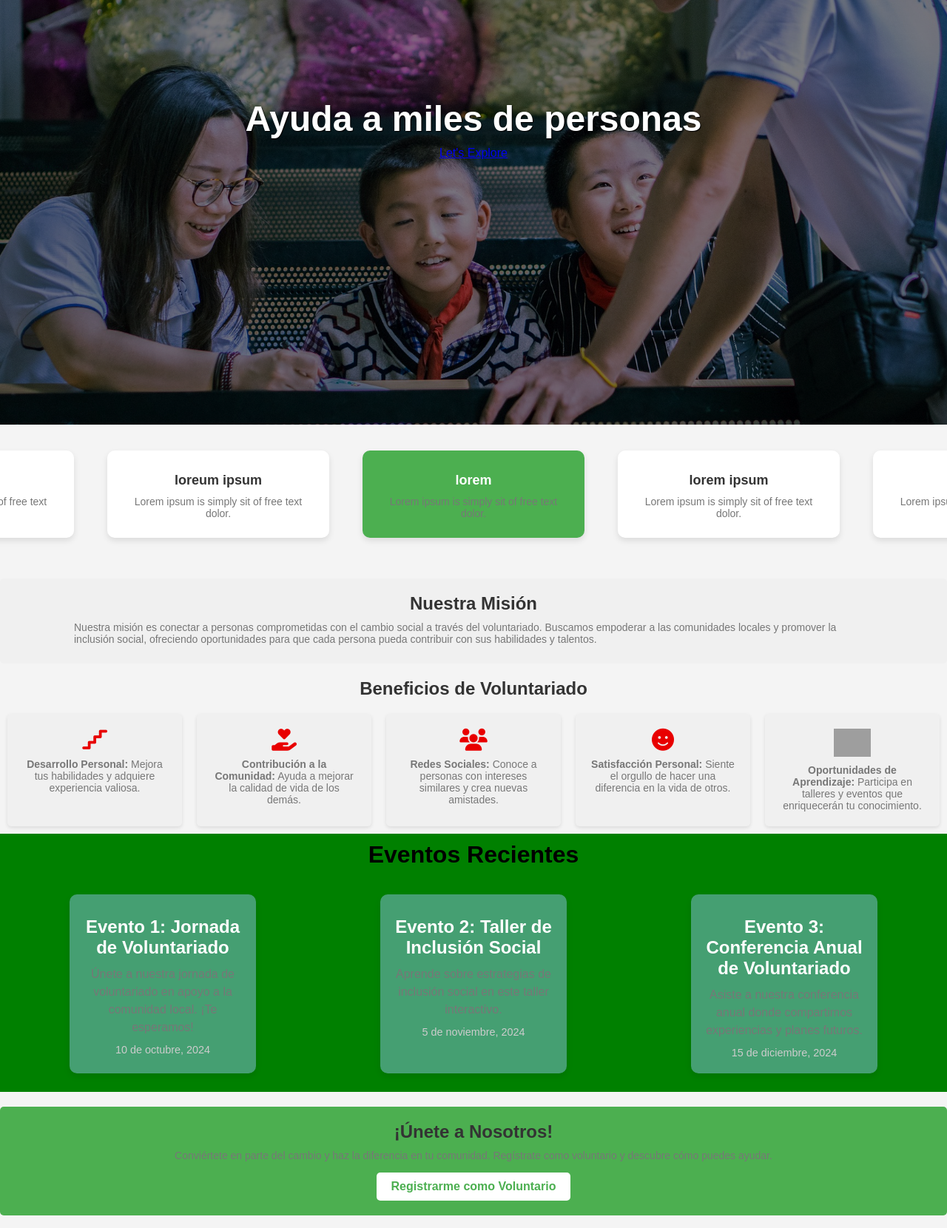
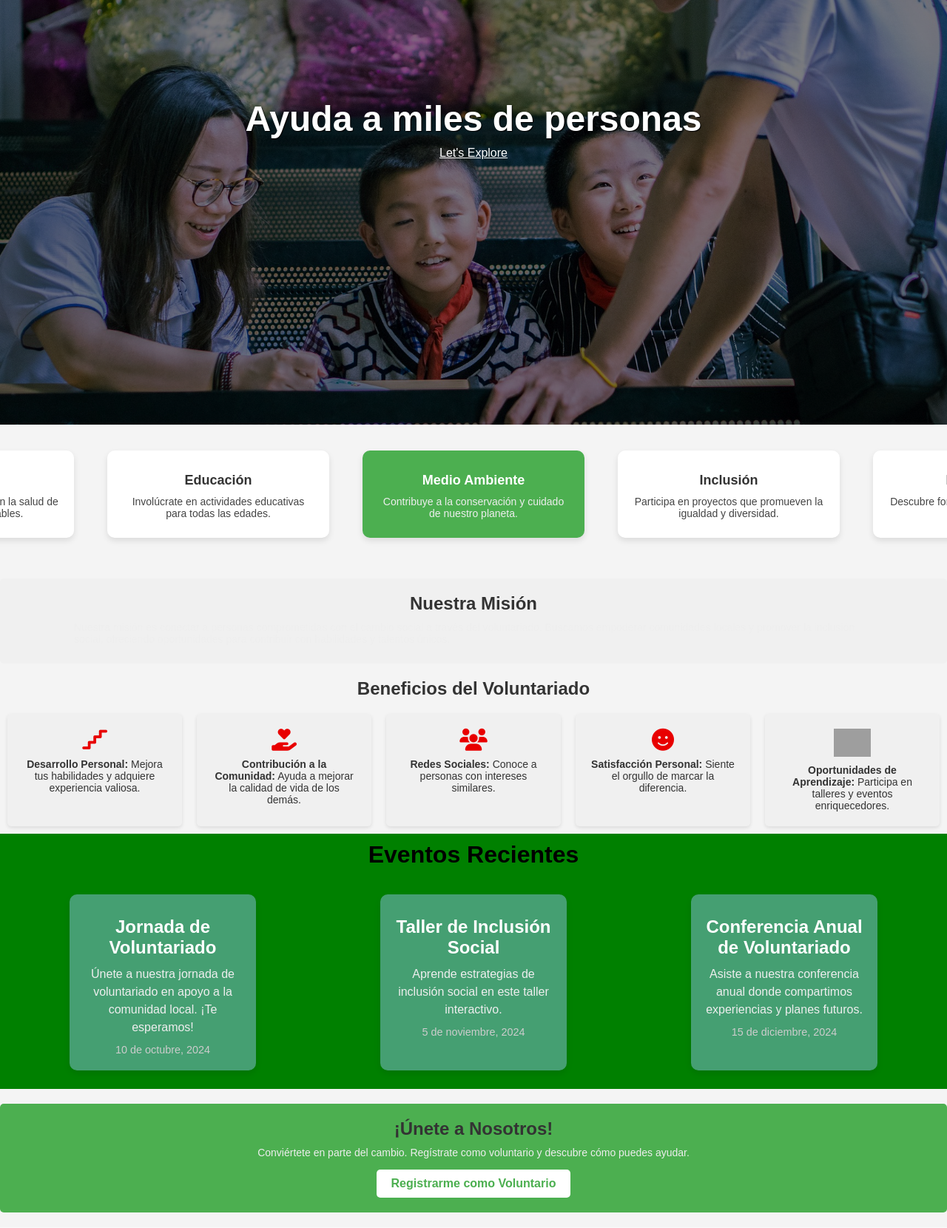
Before and after one commit to Alicia17-oss/inclunet, a PHP site: page / in a window 1280 px wide. Shown: the part 226-1886 px from the top of the page at 74% size. Run offline with PHP 8.4, Linux system fonts and the light colour scheme; some libraries are stand-ins or nearby versions; grey boxes are pictures that could not be loaded.

Commit message:
Fixed login and improved design

```diff
--- a/index.php
+++ b/index.php
@@ -3,87 +3,92 @@
 <head>
     <meta charset="UTF-8">
     <meta name="viewport" content="width=device-width, initial-scale=1.0">
-    <title>Inclunet Space</title>
+    <meta name="description" content="Inclunet Space conecta personas comprometidas con el cambio social mediante oportunidades de voluntariado inclusivas.">
+    <meta name="keywords" content="voluntariado, inclusión, cambio social, organizaciones, desarrollo personal">
+    <meta name="author" content="Inclunet Space">
+    <meta property="og:title" content="Inclunet Space - Voluntariado e Inclusión Social">
+    <meta property="og:description" content="Descubre oportunidades de voluntariado y ayuda a transformar comunidades con Inclunet Space.">
+    <meta property="og:image" content="Imagenes/Hero.jpg">
+    <meta property="og:url" content="https://tu-sitio.com">
+    <meta name="twitter:card" content="summary_large_image">
+    <title>Inclunet Space - Voluntariado e Inclusión Social</title>
     <link rel="stylesheet" href="style.css">
-    <link rel = 'stylesheet' href="https://cdnjs.cloudflare.com/ajax/libs/font-awesome/6.6.0/css/all.min.css" integrity="sha512-Kc323vGBEqzTmouAECnVceyQqyqdsSiqLQISBL29aUW4U/M7pSPA/gEUZQqv1cwx4OnYxTxve5UMg5GT6L4JJg==" crossorigin="anonymous" referrerpolicy="no-referrer" />
+    <link rel="stylesheet" href="https://cdnjs.cloudflare.com/ajax/libs/font-awesome/6.6.0/css/all.min.css" integrity="sha512-Kc323vGBEqzTmouAECnVceyQqyqdsSiqLQISBL29aUW4U/M7pSPA/gEUZQqv1cwx4OnYxTxve5UMg5GT6L4JJg==" crossorigin="anonymous" referrerpolicy="no-referrer" />
+    <script src="script.js" defer></script>
 </head>
 <body>
-    <!-- Header -->
-    <div class="header" id="header">
-        <div><img src="Imagenes/logoinclunetspace.png" alt="Inclunet Space logo" height="60" width="60"></div>
-        <div>
+    <header id="header" class="header">
+        <div class="logo">
+            <img src="Imagenes/logoinclunetspace.png" alt="Logotipo de Inclunet Space" height="60" width="60">
+        </div>
         <nav>
             <ul>
-                    <li><a href="quienes somos.html">Quiénes somos</a></li>
-                    <li><a href="voluntariado.html">Voluntariado</a></li>
-                    <li><a href="organizaciones.html">Organizaciones</a></li>
+                <li><a href="quienes somos.html" title="Conoce más sobre nosotros">Quiénes somos</a></li>
+                <li><a href="voluntariado.html" title="Descubre cómo puedes ayudar">Voluntariado</a></li>
+                <li><a href="organizaciones.html" title="Organizaciones asociadas">Organizaciones</a></li>
             </ul>
         </nav>
-        </div>
-
-        <?php if(!isset($_SESSION['username'])) { ?>
+        <?php if (!isset($_COOKIE['username'])) { ?>
         <div class="login-icon" onclick="toggleDropdown()">
             <i class="fa-regular fa-circle-user"></i>
-
-              <!-- Menú desplegable -->
             <div id="dropdown-menu" class="dropdown-menu">
-                  <a href="login.html">Iniciar Sesión</a>
-                  <a href="signup.html">Registrarse</a>
+                <a href="login.html" title="Accede a tu cuenta">Iniciar Sesión</a>
+                <a href="signup.html" title="Regístrate ahora">Registrarse</a>
             </div>
         </div>
+        <?php } else { ?>
+        <p style="color:#fff;">Bienvenido, <?php echo htmlspecialchars($_COOKIE['username']); ?></p>
         <?php } ?>
-    </div>
+    </header>
 
+    <main>
         <!-- Hero Section -->
-    <div class="hero">
-        <img src="Imagenes/Hero.jpg" />
+        <section class="hero">
+            <img src="Imagenes/Hero.jpg" alt="Personas colaborando en actividades comunitarias">
             <h1>Ayuda a miles de personas</h1>
-        <a href="#" class="Participar">Let's Explore</a>
-    </div>
+            <a href="#" class="Participar" title="Explora oportunidades de voluntariado">Let's Explore</a>
+        </section>
 
-    <!-- Estructura HTML del Slider -->
-<div class="slider-container">
-
+        <!-- Slider -->
+        <section class="slider-container">
             <div class="card-slider">
-        <div class="card">
+                <article class="card">
                     <div class="card-icon"></div>
                     <h3>Salud</h3>
-            <p>Lorem ipsum is simply sit of free text dolor.</p>
+                    <p style="color:#444;">Apoya proyectos que mejoran la salud de comunidades vulnerables.</p>
+                </article>
+                <article class="card">
+                    <div class="card-icon"></div>
+                    <h3>Educación</h3>
+                    <p style="color:#444;">Involúcrate en actividades educativas para todas las edades.</p>
+                </article>
+                <article class="card active">
+                    <div class="card-icon"></div>
+                    <h3>Medio Ambiente</h3>
+                    <p>Contribuye a la conservación y cuidado de nuestro planeta.</p>
+                </article>
+                <article class="card">
+                    <div class="card-icon"></div>
+                    <h3>Inclusión</h3>
+                    <p style="color:#444;">Participa en proyectos que promueven la igualdad y diversidad.</p>
+                </article>
+                <article class="card">
+                    <div class="card-icon"></div>
+                    <h3>Exploración</h3>
+                    <p style="color:#444;">Descubre formas innovadoras de marcar la diferencia.</p>
+                </article>
             </div>
-        <div class="card">
-            <div class="card-icon"></div>
-            <h3>loreum ipsum</h3>
-            <p>Lorem ipsum is simply sit of free text dolor.</p>
-        </div>
-        <div class="card active"> <!-- Tarjeta central en verde -->
-            <div class="card-icon"></div>
-            <h3>lorem</h3>
-            <p>Lorem ipsum is simply sit of free text dolor.</p>
-        </div>
-        <div class="card">
-            <div class="card-icon"></div>
-            <h3>lorem ipsum</h3>
-            <p>Lorem ipsum is simply sit of free text dolor.</p>
-        </div>
-        <div class="card">
-            <div class="card-icon"></div>
-            <h3>Exploration</h3>
-            <p>Lorem ipsum is simply sit of free text dolor.</p>
-        </div>
-    </div>
+        </section>
 
-</div>
-
-
-
-
+        <!-- Misión -->
         <section class="mision">
             <h2>Nuestra Misión</h2>
-    <p>Nuestra misión es conectar a personas comprometidas con el cambio social a través del voluntariado. Buscamos empoderar a las comunidades locales y promover la inclusión social, ofreciendo oportunidades para que cada persona pueda contribuir con sus habilidades y talentos.</p>
+            <p>Nuestra misión es conectar a personas comprometidas con el cambio social a través del voluntariado. Buscamos empoderar comunidades locales y promover la inclusión social, ofreciendo oportunidades para contribuir con habilidades y talentos únicos.</p>
         </section>
 
+        <!-- Beneficios -->
         <section class="beneficios">
-    <h2>Beneficios de Voluntariado</h2>
+            <h2>Beneficios del Voluntariado</h2>
             <div class="beneficios-container">
                 <div class="beneficio">
                     <i class="fa-solid fa-stairs"></i>
@@ -95,84 +100,73 @@
                 </div>
                 <div class="beneficio">
                     <i class="fa-solid fa-users"></i>
-            <p><strong>Redes Sociales:</strong> Conoce a personas con intereses similares y crea nuevas amistades.</p>
+                    <p><strong>Redes Sociales:</strong> Conoce a personas con intereses similares.</p>
                 </div>
                 <div class="beneficio">
                     <i class="fa-solid fa-face-smile"></i>
-            <p><strong>Satisfacción Personal:</strong> Siente el orgullo de hacer una diferencia en la vida de otros.</p>
+                    <p><strong>Satisfacción Personal:</strong> Siente el orgullo de marcar la diferencia.</p>
                 </div>
                 <div class="beneficio">
-            <img src="Imagenes/Oportunidad_de_aprendizaje.png" alt="Oportunidades de Aprendizaje" class="icono"> <!-- Cambia la ruta -->
-            <p><strong>Oportunidades de Aprendizaje:</strong> Participa en talleres y eventos que enriquecerán tu conocimiento.</p>
+                    <img src="Imagenes/Oportunidad_de_aprendizaje.png" alt="Icono de aprendizaje" class="icono">
+                    <p><strong>Oportunidades de Aprendizaje:</strong> Participa en talleres y eventos enriquecedores.</p>
                 </div>
             </div>
         </section>
 
+        <!-- Eventos recientes -->
         <section class="eventos-recientes">
             <h2>Eventos Recientes</h2>
             <div class="eventos">
-        <div class="evento">
-            <h3>Evento 1: Jornada de Voluntariado</h3>
+                <article class="evento">
+                    <h3>Jornada de Voluntariado</h3>
                     <p>Únete a nuestra jornada de voluntariado en apoyo a la comunidad local. ¡Te esperamos!</p>
                     <time datetime="2024-10-10">10 de octubre, 2024</time>
-        </div>
-        <div class="evento">
-            <h3>Evento 2: Taller de Inclusión Social</h3>
-            <p>Aprende sobre estrategias de inclusión social en este taller interactivo.</p>
+                </article>
+                <article class="evento">
+                    <h3>Taller de Inclusión Social</h3>
+                    <p>Aprende estrategias de inclusión social en este taller interactivo.</p>
                     <time datetime="2024-11-05">5 de noviembre, 2024</time>
-        </div>
-        <div class="evento">
-            <h3>Evento 3: Conferencia Anual de Voluntariado</h3>
+                </article>
+                <article class="evento">
+                    <h3>Conferencia Anual de Voluntariado</h3>
                     <p>Asiste a nuestra conferencia anual donde compartimos experiencias y planes futuros.</p>
                     <time datetime="2024-12-15">15 de diciembre, 2024</time>
-        </div>
+                </article>
             </div>
         </section>
 
+        <!-- CTA -->
         <section class="cta">
             <h2>¡Únete a Nosotros!</h2>
-    <p>Conviértete en parte del cambio y haz la diferencia en tu comunidad. Regístrate como voluntario y descubre cómo puedes ayudar.</p>
-    <a href="signup.html" class="btn-cta">Registrarme como Voluntario</a>
+            <p>Conviértete en parte del cambio. Regístrate como voluntario y descubre cómo puedes ayudar.</p>
+            <a href="signup.html" class="btn-cta" title="Regístrate ahora como voluntario">Registrarme como Voluntario</a>
         </section>
 
+        <!-- Organizaciones -->
         <section class="organizaciones">
             <h2>Organizaciones Asociadas</h2>
             <div class="lista-organizaciones">
                 <div class="organizacion">
-            <img src="logo-organizacion1.png" alt="Logo Organización 1" height="100">
+                    <img src="logo-organizacion1.png" alt="Logo de Organización 1" height="100">
                     <h3>Organización 1</h3>
                     <p>Descripción breve de la organización y su misión.</p>
                 </div>
                 <div class="organizacion">
-            <img src="logo-organizacion2.png" alt="Logo Organización 2" height="100">
+                    <img src="logo-organizacion2.png" alt="Logo de Organización 2" height="100">
                     <h3>Organización 2</h3>
                     <p>Descripción breve de la organización y su misión.</p>
                 </div>
                 <div class="organizacion">
-            <img src="logo-organizacion3.png" alt="Logo Organización 3" height="100">
+                    <img src="logo-organizacion3.png" alt="Logo de Organización 3" height="100">
                     <h3>Organización 3</h3>
                     <p>Descripción breve de la organización y su misión.</p>
                 </div>
             </div>
-    <a href="organizaciones.html" class="ver-todas">Ver todas las organizaciones</a>
         </section>
-
-<script src="script.js"></script>
-</body>
+    </main>
 
     <footer>
-    <div class="footer-content">
-        <h3>Inclunet Space</h3>
-        <p>Conéctate con nosotros y sé parte del cambio social.</p>
-        <ul class="footer-links">
-            <li><a href="como funciona.html">Cómo funciona</a></li>
-            <li><a href="quienes somos.html">Quiénes somos</a></li>
-            <li><a href="voluntariado.html">Voluntariado</a></li>
-            <li><a href="organizaciones.html">Organizaciones</a></li>
-            <li><a href="#">App. móvil</a></li>
-        </ul>
-    </div>
-    <div class="footer-bottom">
-        <p>&copy; 2024 Inclunet Space. Todos los derechos reservados.</p>
-    </div>
+        <p>&copy; 2024 Inclunet Space - Todos los derechos reservados</p>
     </footer>
+</body>
+</html>
--- a/style.css
+++ b/style.css
@@ -307,6 +307,7 @@ h2 {
 
 .beneficio p {
     margin: 0; /* Sin margen */
+    color: #333;
 }
 
 .icono {
@@ -495,7 +496,7 @@ h2 {
 
 p {
     font-size: 14px;
-    color: #666;
+    color: #EEE;
     margin-bottom: 20px;
 }
 
@@ -687,7 +688,7 @@ h3 {
 }
 
 p {
-    color: #777;
+    color: #EEE;
     font-size: 14px;
     margin: 5px 0;
 }
@@ -723,3 +724,10 @@ p {
     background-color: #ccc;
     cursor: not-allowed;
 }
+.Participar {
+  color: #fff;
+}
+
+.organizaciones p {
+  color: #000;
+}
```
Also changed, not shown: login.php (+6 -12 lines), 2 other files. Lines whose indentation alone changed are shown as unchanged.
